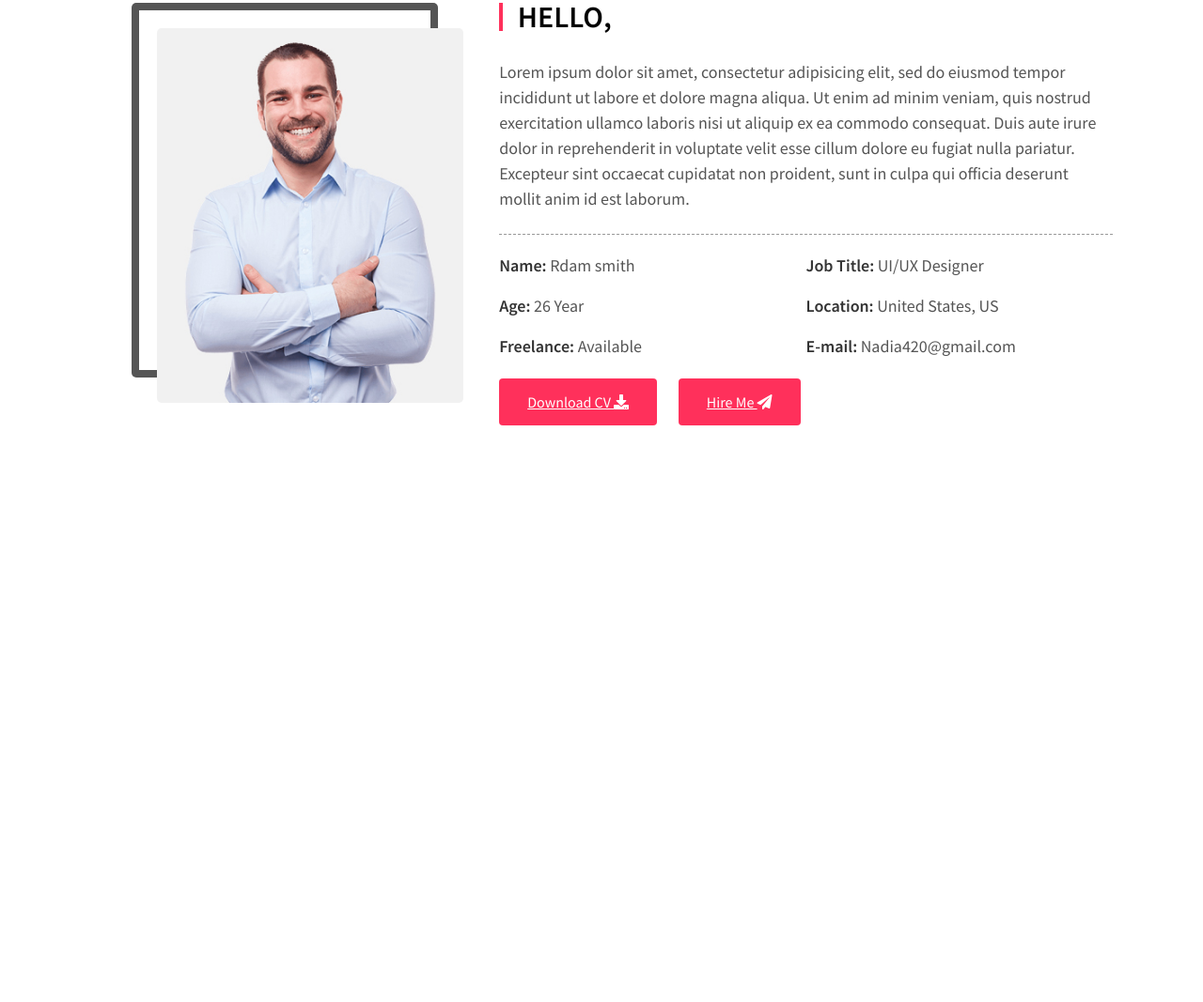
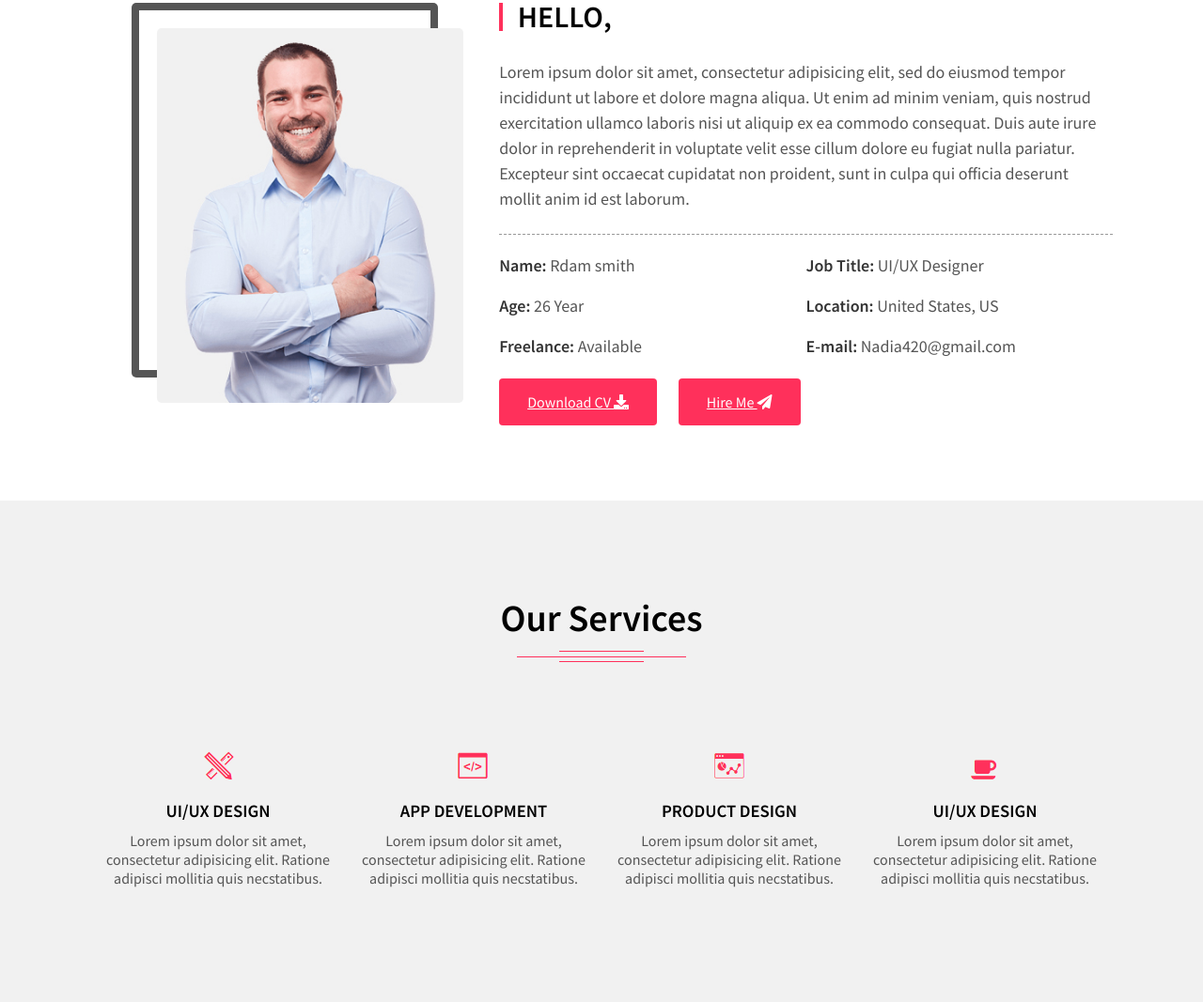
Before and after one commit to ika104/Designs-application, a plain HTML site: page Assignment 4/index.html in a window 1280 px wide. Shown: the part 877-1944 px from the top of the page at 94% size. Before the commit the page ends 1410 px from the top, so only its background shows below. Drawn offline with Linux system fonts and the light colour scheme.

Commit message:
mo hassan

```diff
--- a/Assignment 4/css/index_style.css
+++ b/Assignment 4/css/index_style.css
@@ -527,3 +527,37 @@ p {
 
 
 /* =========================================*/
+.services
+{
+    background-color: #f1f1f1;
+    padding: 7% 0px;
+    text-align: center;
+    overflow: auto;
+}
+
+.services h3
+{
+    padding: 10px 0px;
+}
+
+.services .service
+{
+    width: 25%;
+    float: left;
+    padding: 3% 10px;
+}
+
+.service:hover
+{
+    background-color: #fff;
+}
+
+.service img
+{
+    transition: all 1s ease-in-out;
+}
+
+.service:hover img
+{
+    transform: scale(1.2, 1.2);
+}
--- a/Assignment 4/index.html
+++ b/Assignment 4/index.html
@@ -120,7 +120,46 @@
         <div class="clr"></div>
 <!-- =================================================== -->
 
+ <div class="services">
+            <div class="container">
+                <h2> Our Services </h2>
+                <div class="three-lines">
+                    <div class="two-lines">
+                        <div class="line"></div>
+                    </div>
+                </div>
 
+                <div class="service">
+                    <img src="icons/pen-ruler-icon.png"/>
+                    <h3> UI/UX DESIGN </h3>
+                    <p>
+                        Lorem ipsum dolor sit amet, consectetur adipisicing elit. Ratione adipisci mollitia quis necstatibus.
+                    </p>
+                </div>
+                <div class="service">
+                    <img src='icons/code-screen-icon.png'/>
+                    <h3> APP DEVELOPMENT </h3>
+                    <p>
+                        Lorem ipsum dolor sit amet, consectetur adipisicing elit. Ratione adipisci mollitia quis necstatibus.
+                    </p>
+                </div>
+                <div class="service">
+                    <img src='icons/product-icon.png'/>
+                    <h3> PRODUCT DESIGN </h3>
+                    <p>
+                        Lorem ipsum dolor sit amet, consectetur adipisicing elit. Ratione adipisci mollitia quis necstatibus.
+                    </p>
+                </div>
+                <div class="service">
+                    <img src="icons/coffee-icon.png"/>
+                    <h3> UI/UX DESIGN </h3>
+                    <p>
+                        Lorem ipsum dolor sit amet, consectetur adipisicing elit. Ratione adipisci mollitia quis necstatibus.
+                    </p>
+                </div>
+                <div class="clr"></div>
+            </div>
+        </div>
 </body>
 
 </html>
```
